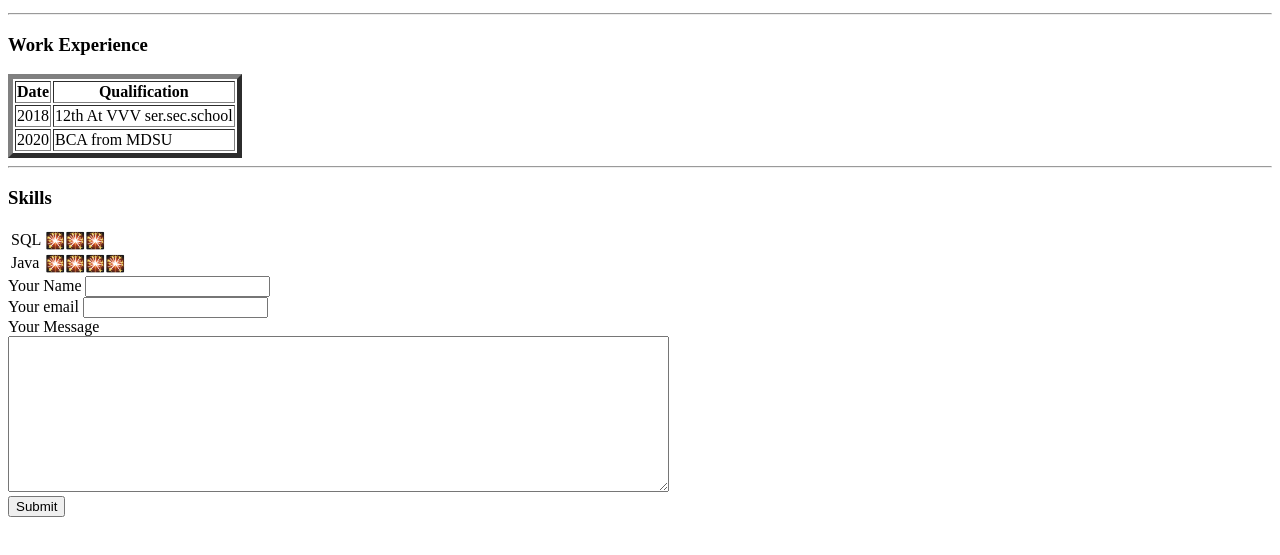
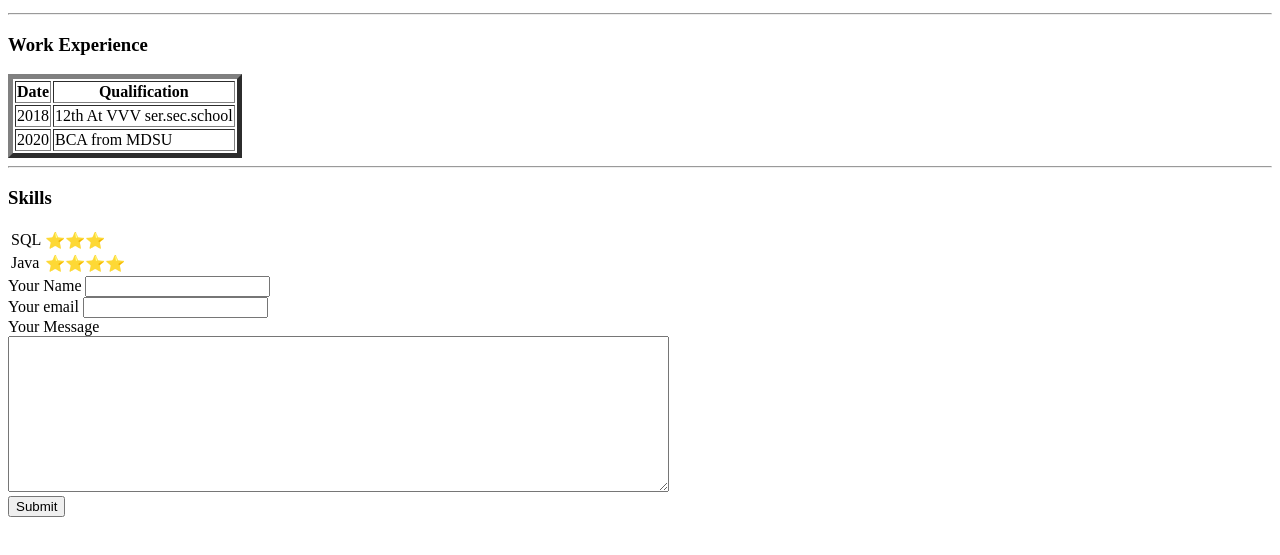
Before and after one commit to Ocean468/Basic-HTML, a plain HTML site: page Ocean.html in a window 1280 px wide. Shown: the part 119-674 px from the top of the page. Drawn offline with Linux system fonts and the light colour scheme.

Commit message:
Update Ocean.html

```diff
--- a/Ocean.html
+++ b/Ocean.html
@@ -42,10 +42,10 @@
     <thead>
       <tr>
         <td>SQL</td>
-        <td>🎇🎇🎇</td>
+        <td>⭐⭐⭐</td>
       </tr>
       <td>Java</td>
-      <td>🎇🎇🎇🎇</td>
+      <td>⭐⭐⭐⭐</td>
     </thead>
   </table>
 
```
